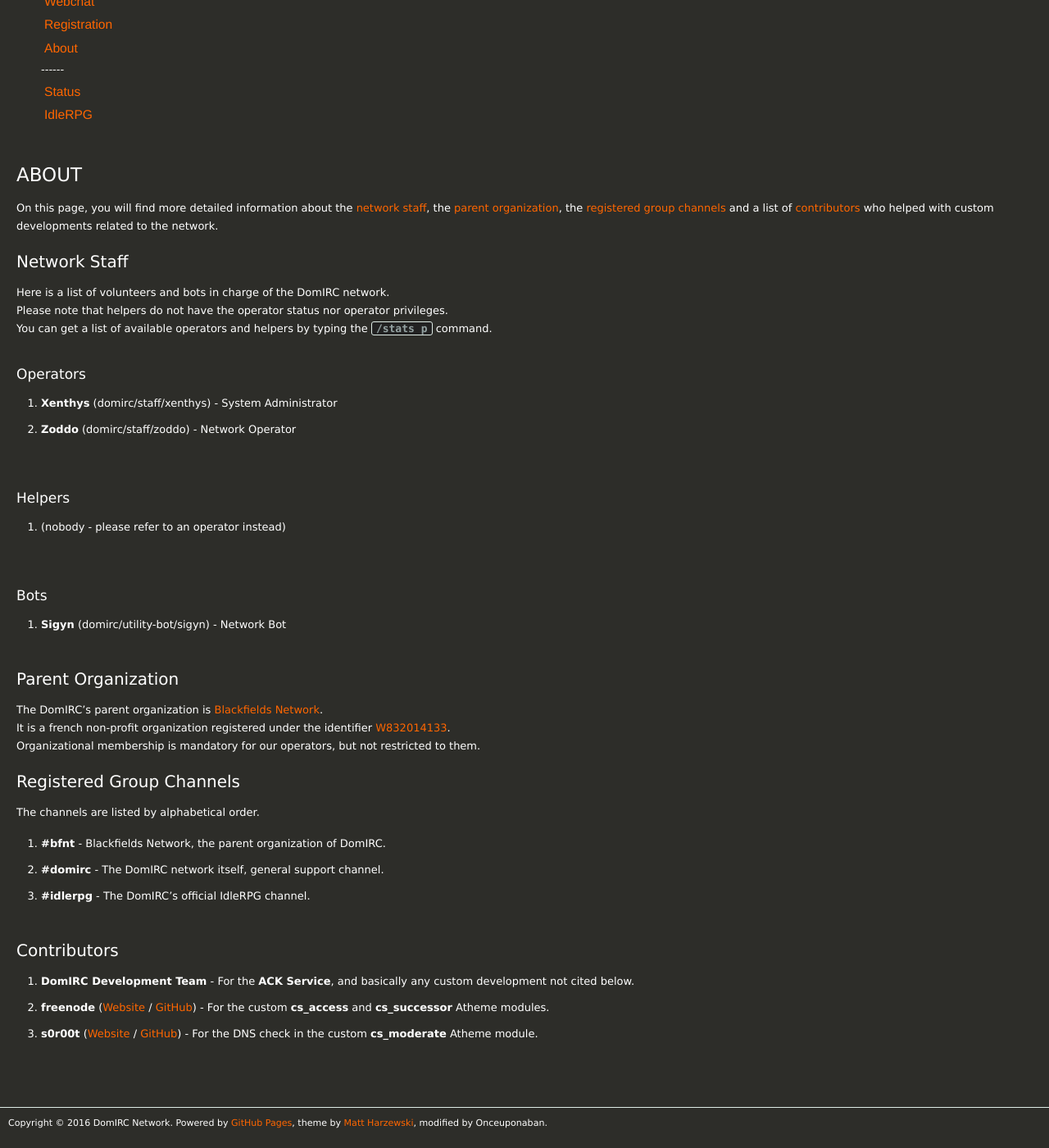
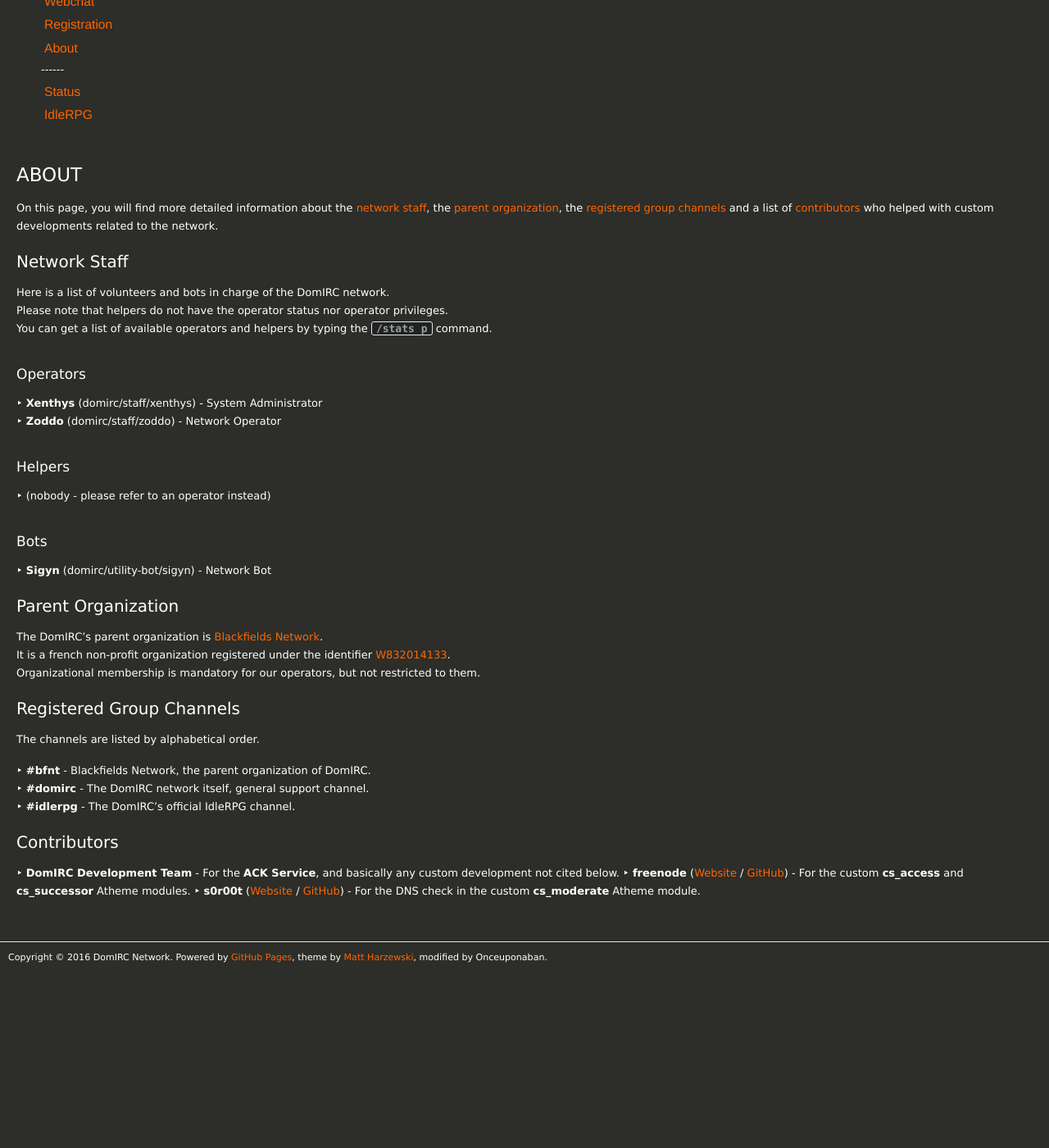
Before and after one commit to DomIRC/domirc.github.io, a Jekyll site: the page built from about/index.md, in a window 1280 px wide and 1400 px high, scrolled down 210 px. Shown: the whole window at 82% size. Built offline with Jekyll 4.4.1, drawn with Linux system fonts in a browser that asks for light colours; nearby versions of some CDN libraries; after the commit the page ends 1408 px from its top, so only the background shows below that.

Commit message:
Replaced bullets in lists

```diff
--- a/about/index.md
+++ b/about/index.md
@@ -18,16 +18,16 @@
 
 ### Operators
 
-* **Xenthys** (domirc/staff/xenthys) - System Administrator
-* **Zoddo** (domirc/staff/zoddo) - Network Operator
+ ‣ **Xenthys** (domirc/staff/xenthys) - System Administrator
+ ‣ **Zoddo** (domirc/staff/zoddo) - Network Operator
 
 ### Helpers
 
-* (nobody - please refer to an operator instead)
+ ‣ (nobody - please refer to an operator instead)
 
 ### Bots
 
-* **Sigyn** (domirc/utility-bot/sigyn) - Network Bot
+ ‣ **Sigyn** (domirc/utility-bot/sigyn) - Network Bot
 
 
 ## Parent Organization
@@ -41,13 +41,13 @@
 
 The channels are listed by alphabetical order.
 
-* **#bfnt** - Blackfields Network, the parent organization of DomIRC.
-* **#domirc** - The DomIRC network itself, general support channel.
-* **#idlerpg** - The DomIRC's official IdleRPG channel.
+ ‣ **#bfnt** - Blackfields Network, the parent organization of DomIRC.
+ ‣ **#domirc** - The DomIRC network itself, general support channel.
+ ‣ **#idlerpg** - The DomIRC's official IdleRPG channel.
 
 
 ## Contributors
 
-* **DomIRC Development Team** - For the **ACK Service**, and basically any custom development not cited below.
-* **freenode** ([Website](https://freenode.net) / [GitHub](https://github.com/freenode)) - For the custom **cs_access** and **cs_successor** Atheme modules.
-* **s0r00t** ([Website](https://s0r00t.github.io) / [GitHub](https://github.com/s0r00t)) - For the DNS check in the custom **cs_moderate** Atheme module.
+ ‣ **DomIRC Development Team** - For the **ACK Service**, and basically any custom development not cited below.
+ ‣ **freenode** ([Website](https://freenode.net) / [GitHub](https://github.com/freenode)) - For the custom **cs_access** and **cs_successor** Atheme modules.
+ ‣ **s0r00t** ([Website](https://s0r00t.github.io) / [GitHub](https://github.com/s0r00t)) - For the DNS check in the custom **cs_moderate** Atheme module.
```
